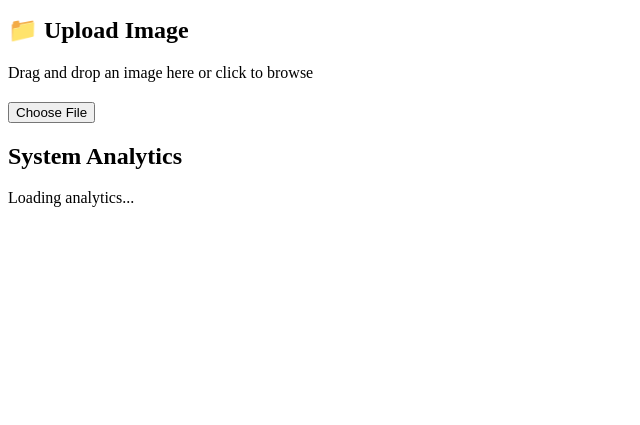
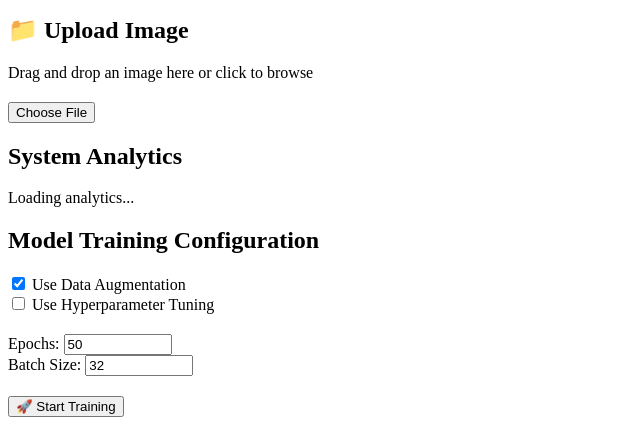
Before and after one commit to Kalharapasan/Handwriting-Recognition-App-03, a FastAPI app: page / in a window 1280 px wide. Shown: the part 853-1278 px from the top of the page, without its empty margins (0-640 px from the left). Before the commit the page ends 1060 px from the top, so only its background shows below. Run offline with FastAPI, Linux system fonts and the light colour scheme; parts of the project's set-up code (start-up, migrations or seed data) failed here and were passed over.

Commit message:
Training Tab

```diff
--- a/templates/index.html
+++ b/templates/index.html
@@ -69,6 +69,26 @@
                 </div>
             </div>
 
+            <div id="training" class="tab-content">
+                <div class="drawing-container">
+                    <h2>Model Training Configuration</h2>
+
+                    <div style="margin: 20px 0;">
+                        <label><input type="checkbox" id="useAugmentation" checked> Use Data Augmentation</label><br>
+                        <label><input type="checkbox" id="useHyperparameter"> Use Hyperparameter Tuning</label>
+                    </div>
+
+                    <div style="margin: 20px 0;">
+                        <label>Epochs: <input type="number" id="epochs" value="50" min="10" max="200" style="width: 100px;"></label><br>
+                        <label>Batch Size: <input type="number" id="batchSize" value="32" min="16" max="128" style="width: 100px;"></label>
+                    </div>
+
+                    <button class="btn btn-success" onclick="startTraining()">🚀 Start Training</button>
+
+                    <div id="trainingStatus"></div>
+                </div>
+            </div>
+
 
         </div>
 
```
